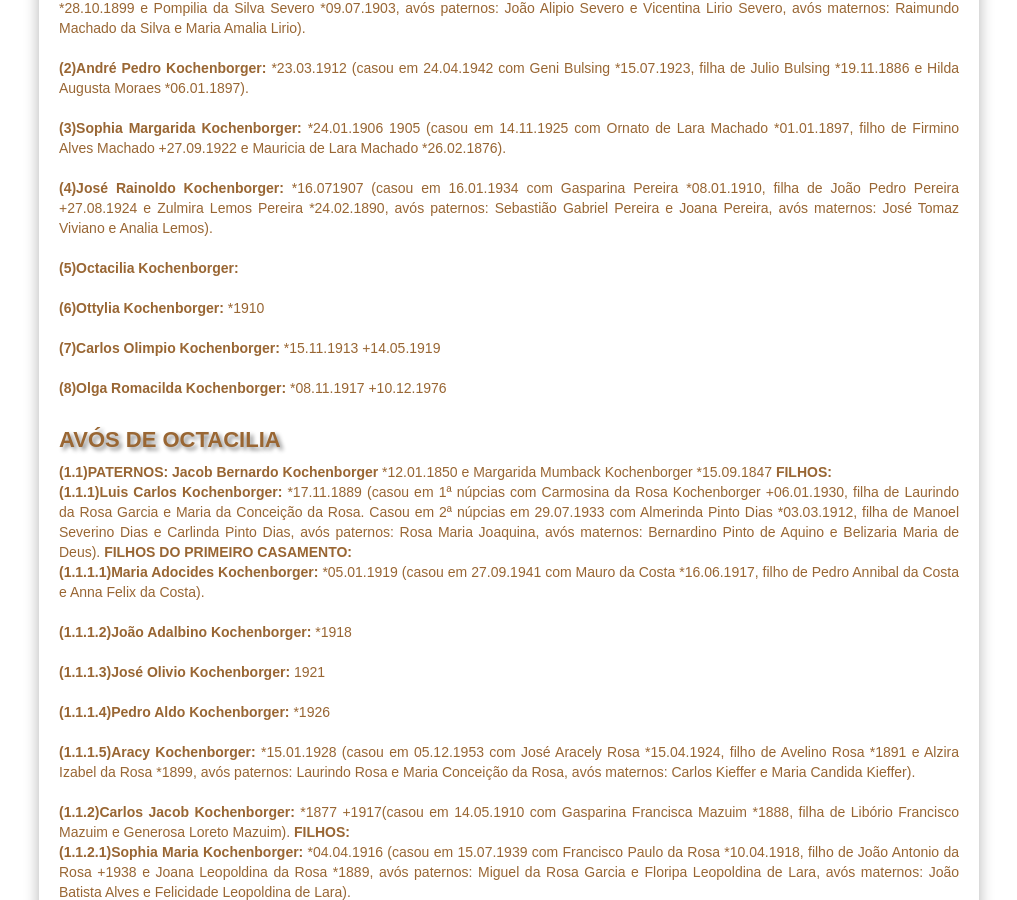
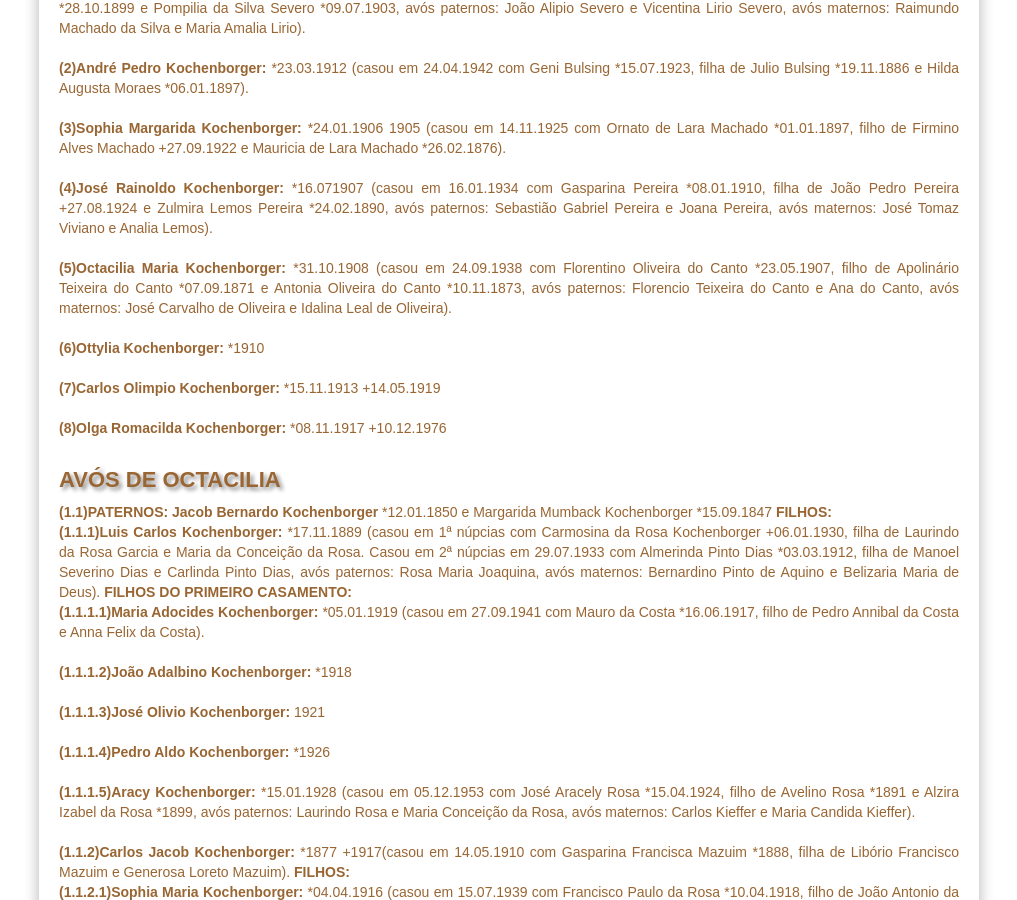
Before and after one commit to claudiovargas1955/claudiovargas1955.github.io, a Jekyll site: the page built from _pages/familia-kochenborger.html, in a window 1280 px wide and 900 px high, scrolled down 606 px. Shown: the whole window, without its empty margins (131-1148 px from the left). Built offline with Jekyll 4.4.1, drawn with Linux system fonts in a browser that asks for light colours; some web fonts are replaced.

Commit message:
Update familia-kochenborger.html

```diff
--- a/_pages/familia-kochenborger.html
+++ b/_pages/familia-kochenborger.html
@@ -119,7 +119,9 @@ Oliveira e Idalina Soares Leal *1850 +03.09.1934). <b>FILHOS: </b><br>
   +27.08.1924 e Zulmira Lemos Pereira *24.02.1890, avós paternos: Sebastião Gabriel Pereira e Joana Pereira, avós maternos: José Tomaz
   Viviano e Analia Lemos).<br><br>
 
-  <b>(5)Octacilia Kochenborger: </b><br><br>
+  <b>(5)Octacilia Maria Kochenborger: </b>*31.10.1908 (casou em 24.09.1938 com Florentino Oliveira do Canto *23.05.1907, filho de
+  Apolinário Teixeira do Canto *07.09.1871 e Antonia Oliveira do Canto *10.11.1873, avós paternos: Florencio Teixeira do Canto e Ana
+  do Canto, avós maternos: José Carvalho de Oliveira e Idalina Leal de Oliveira).<br><br>
 
   <b>(6)Ottylia Kochenborger: </b>*1910<br><br>
 
```
